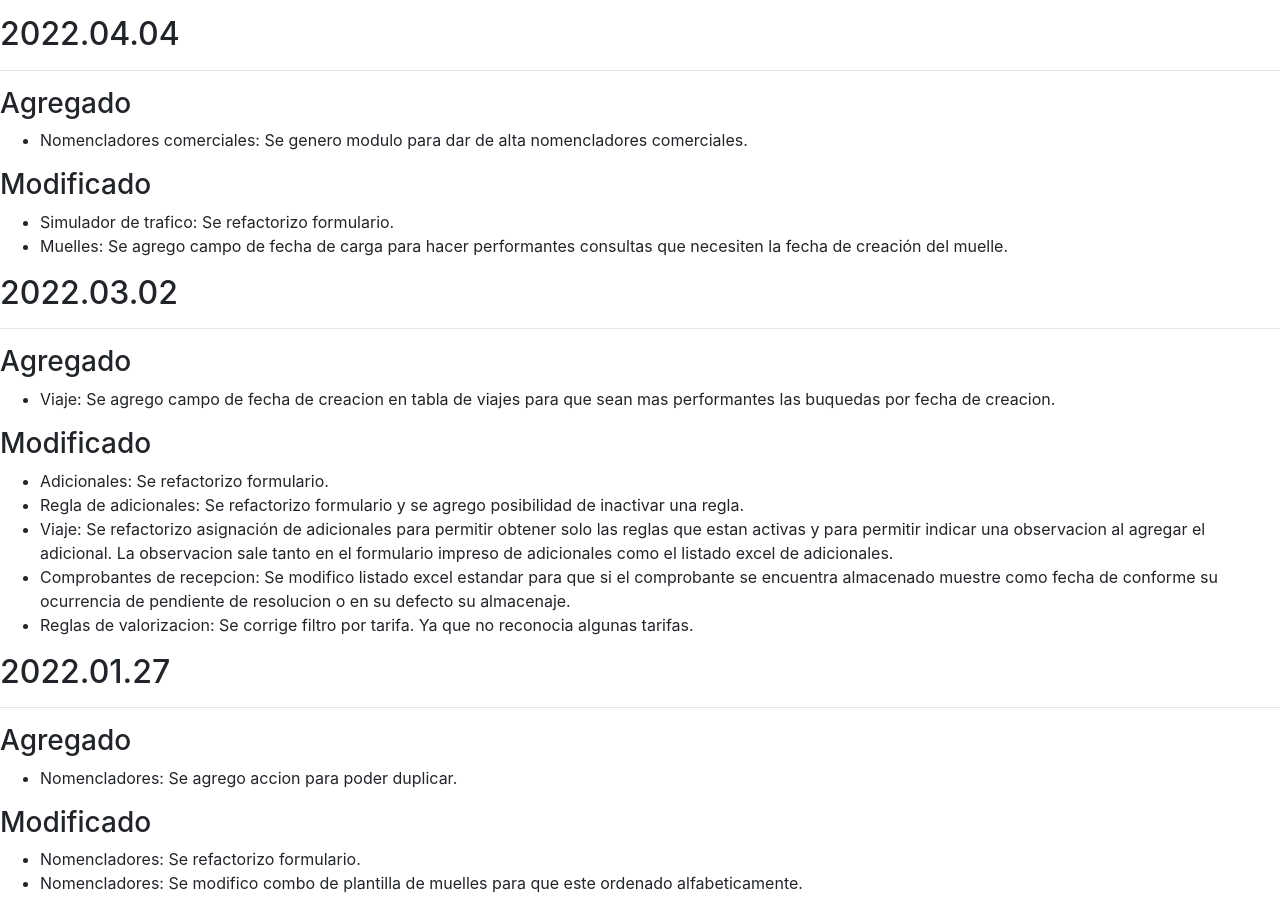
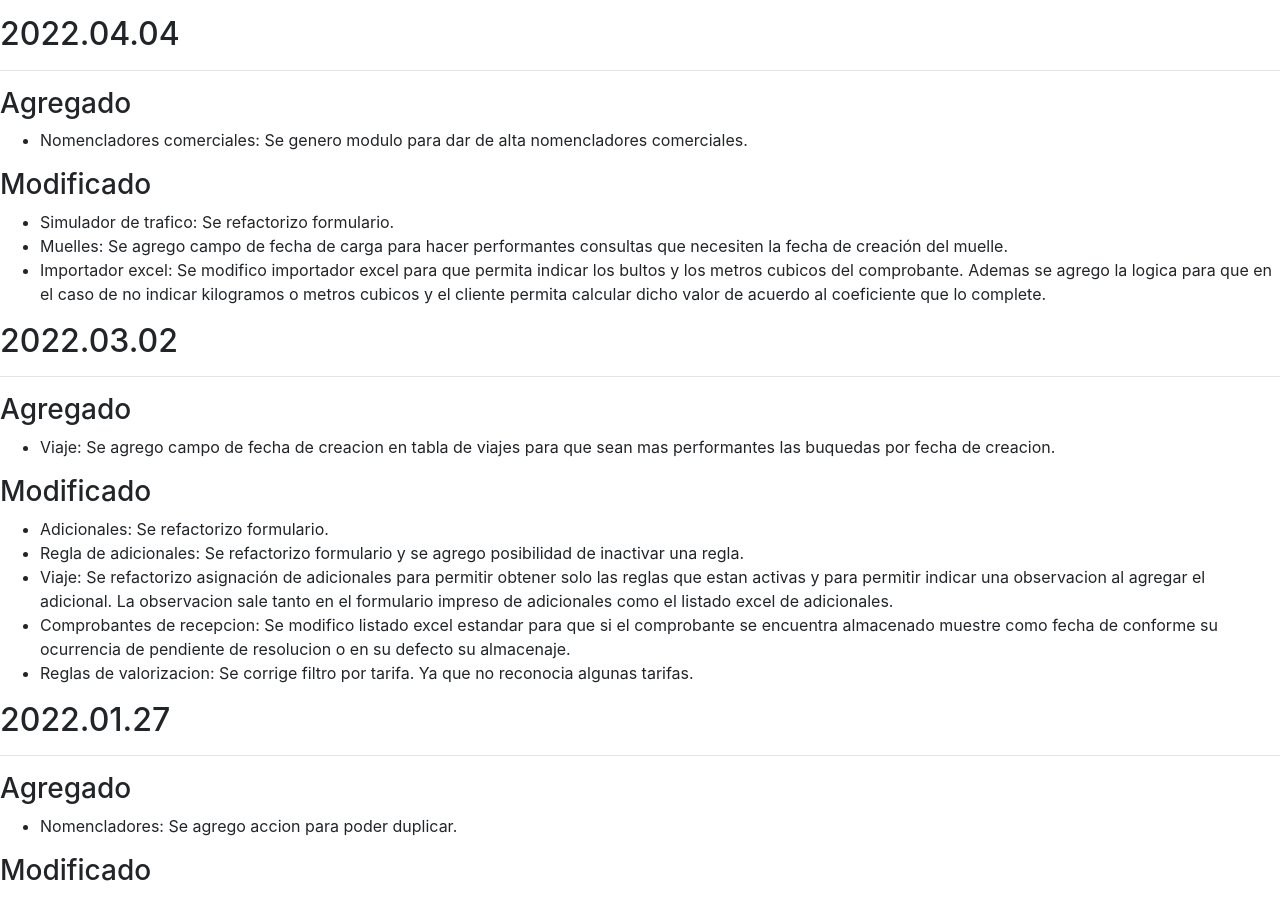
Before and after one commit to brainsys-arsaad/versionado, a Jekyll site: the page built from registro-cambios.markdown, in a window 1280 px wide and 900 px high, scrolled down 353 px. Built offline with Jekyll 4.4.1, drawn with Linux system fonts in a browser that asks for light colours.

Commit message:
Update registro-cambios.markdown

```diff
--- a/registro-cambios.markdown
+++ b/registro-cambios.markdown
@@ -74,6 +74,7 @@ El formato esta basado en [Keep a Changelog](https://keepachangelog.com/es-ES/1.
 ### Modificado
 - Simulador de trafico: Se refactorizo formulario.
 - Muelles: Se agrego campo de fecha de carga para hacer performantes consultas que necesiten la fecha de creación del muelle.
+- Importador excel: Se modifico importador excel para que permita indicar los bultos y los metros cubicos del comprobante. Ademas se agrego la logica para que en el caso de no indicar kilogramos o metros cubicos y el cliente permita calcular dicho valor de acuerdo al coeficiente que lo complete.
 
 ## 2022.03.02
 ---
```
